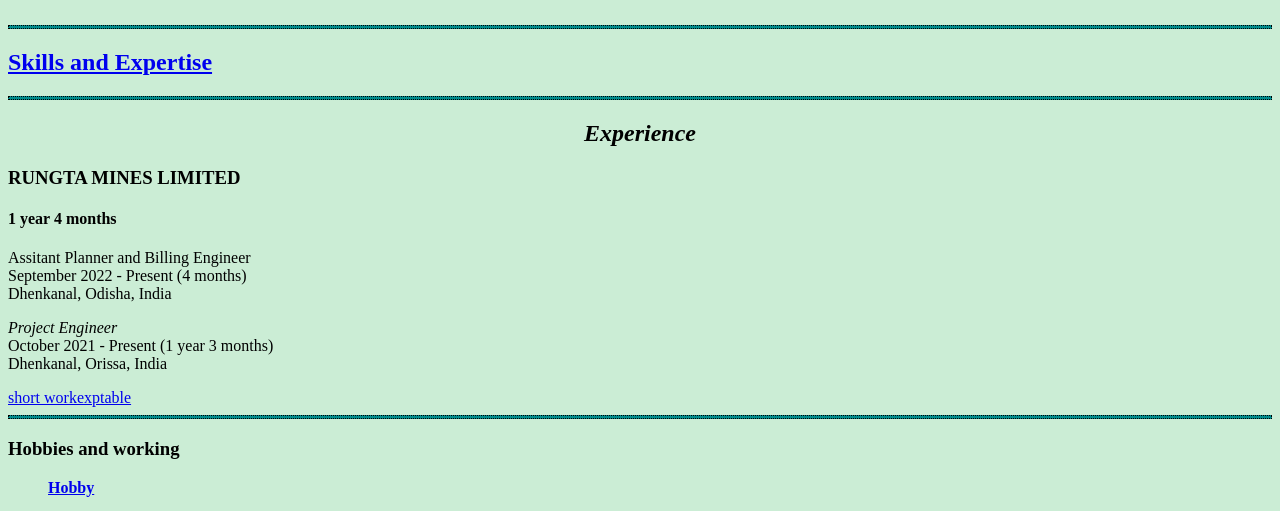
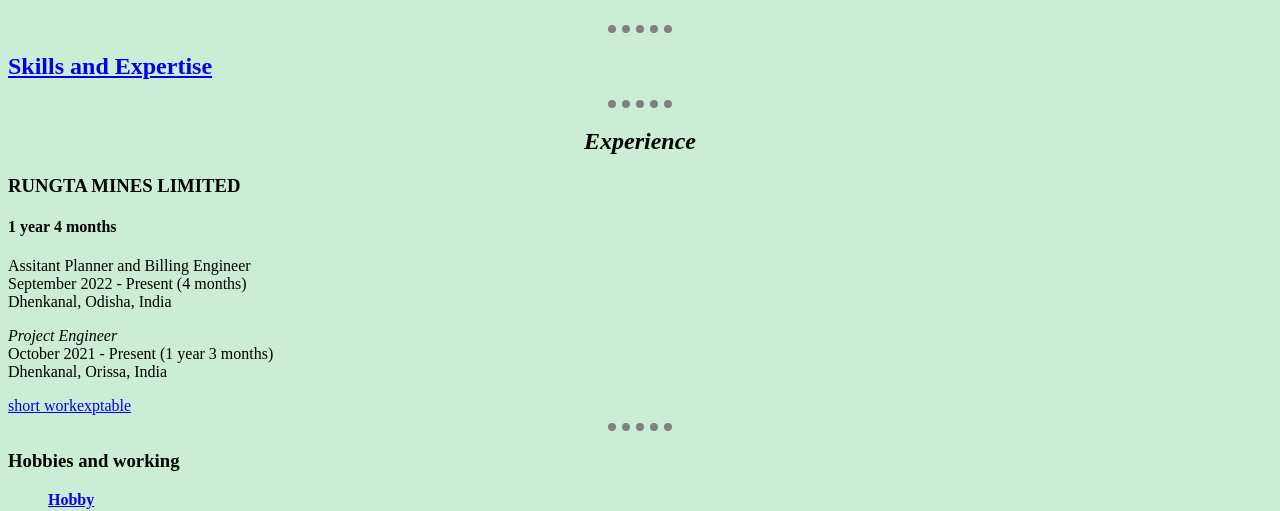
Before and after one commit to parmanpani/Parman-Web, a plain HTML site: page Learn/index.html in a window 1280 px wide. Shown: the part 287-798 px from the top of the page. Drawn offline with Linux system fonts and the light colour scheme.

Commit message:
learn inline css borderd attr

```diff
--- a/Learn/index.html
+++ b/Learn/index.html
@@ -9,10 +9,11 @@
                background-color: #CBEDD5;
             }
             hr{
-                background-color: darkcyan;
                 border-style: none;
-                border-style: dotted;
-                height: 2px;
+                border-top-style: dotted;  /*firstvalue is for top 2nd value is right&left3rd for botton andif 4 are mentioned 4 values is assigned clock wise */
+                border-color: grey;
+                border-width: 8px;
+                width: 5%;
 
             }
         </style>
```
